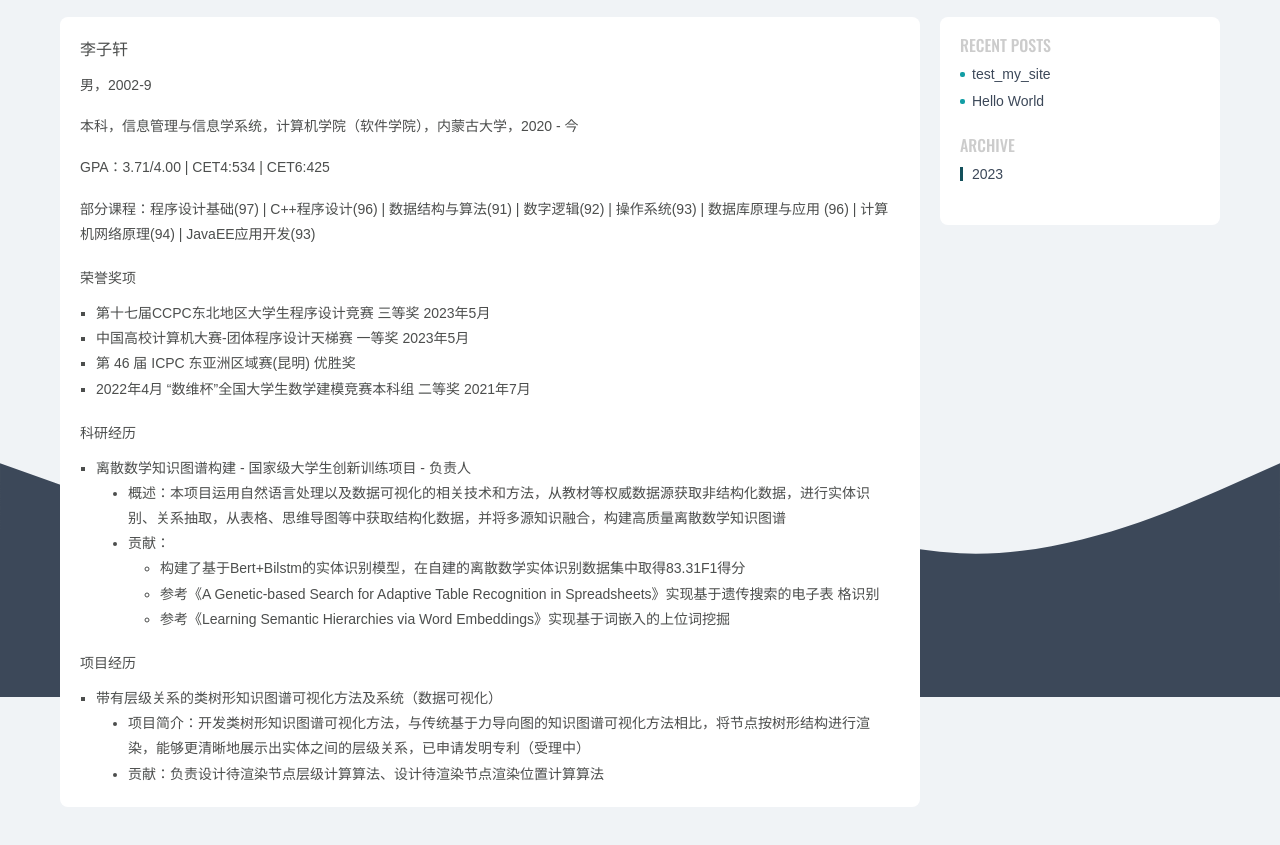
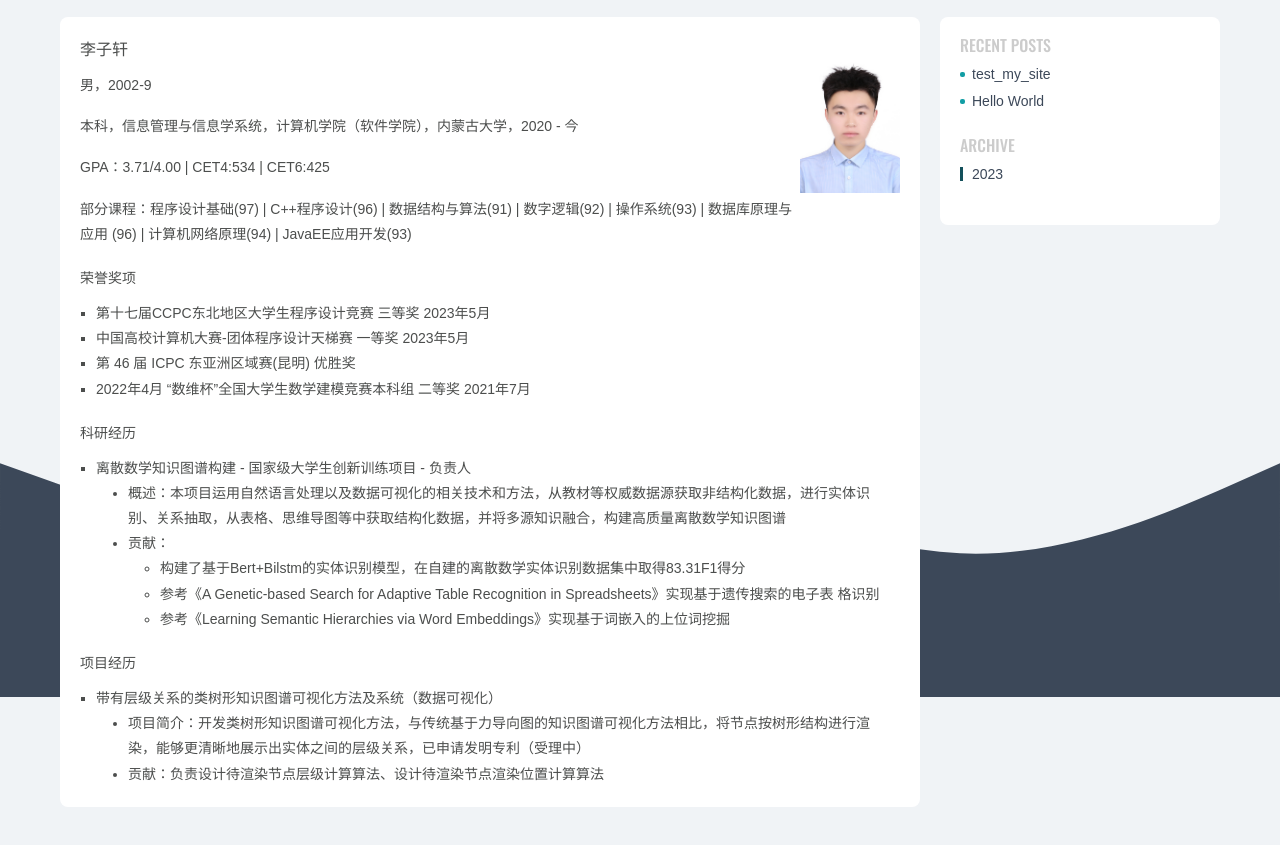
Before and after one commit to zx1292982431/zx1292982431.github.io, a plain HTML site: page about/index.html in a window 1280 px wide. Shown: the part 103-948 px from the top of the page. Drawn offline with nearby package versions, Linux system fonts and the light colour scheme.

Commit message:
Site updated: 2023-06-11 20:21:29

```diff
--- a/about/index.html
+++ b/about/index.html
@@ -159,6 +159,10 @@
 id="page-clirdyxia00031wat8bf6butl"
 class="article article-type-page"
 >
+<div class="article-inner">
+    <div class="article-entry post-inner-html">
+        <img src="./identification.jpg" style="width: 5rem;height: 7rem" align="right" alt="photo">
+
   <div class="article-inner">
       <div class="article-entry post-inner-html">
           <h3 id="李子轩"><a href="#李子轩" class="headerlink" title="李子轩"></a>李子轩</h3><p>男，2002-9</p>
```
Also changed, not shown: about/identification.jpg (added).
